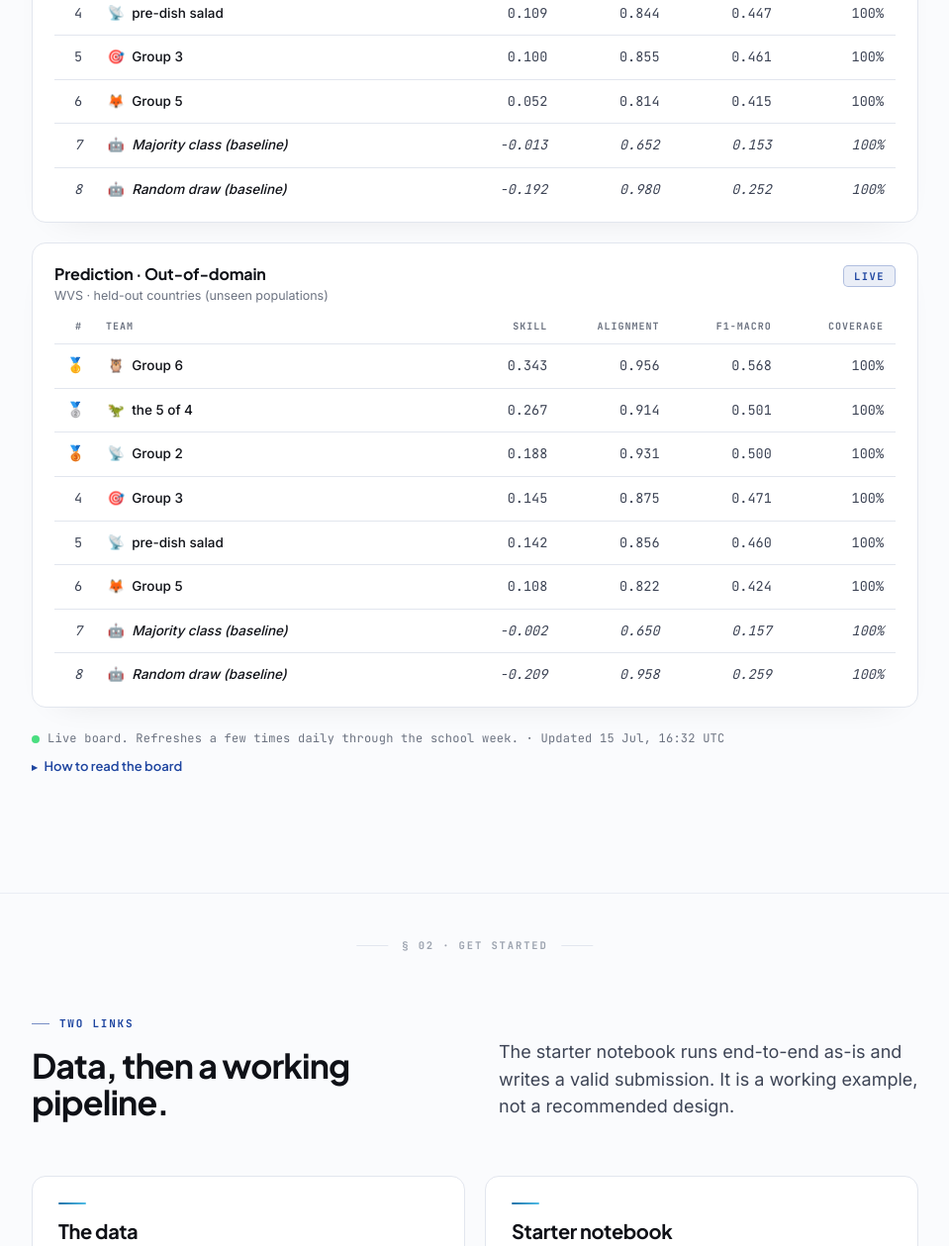
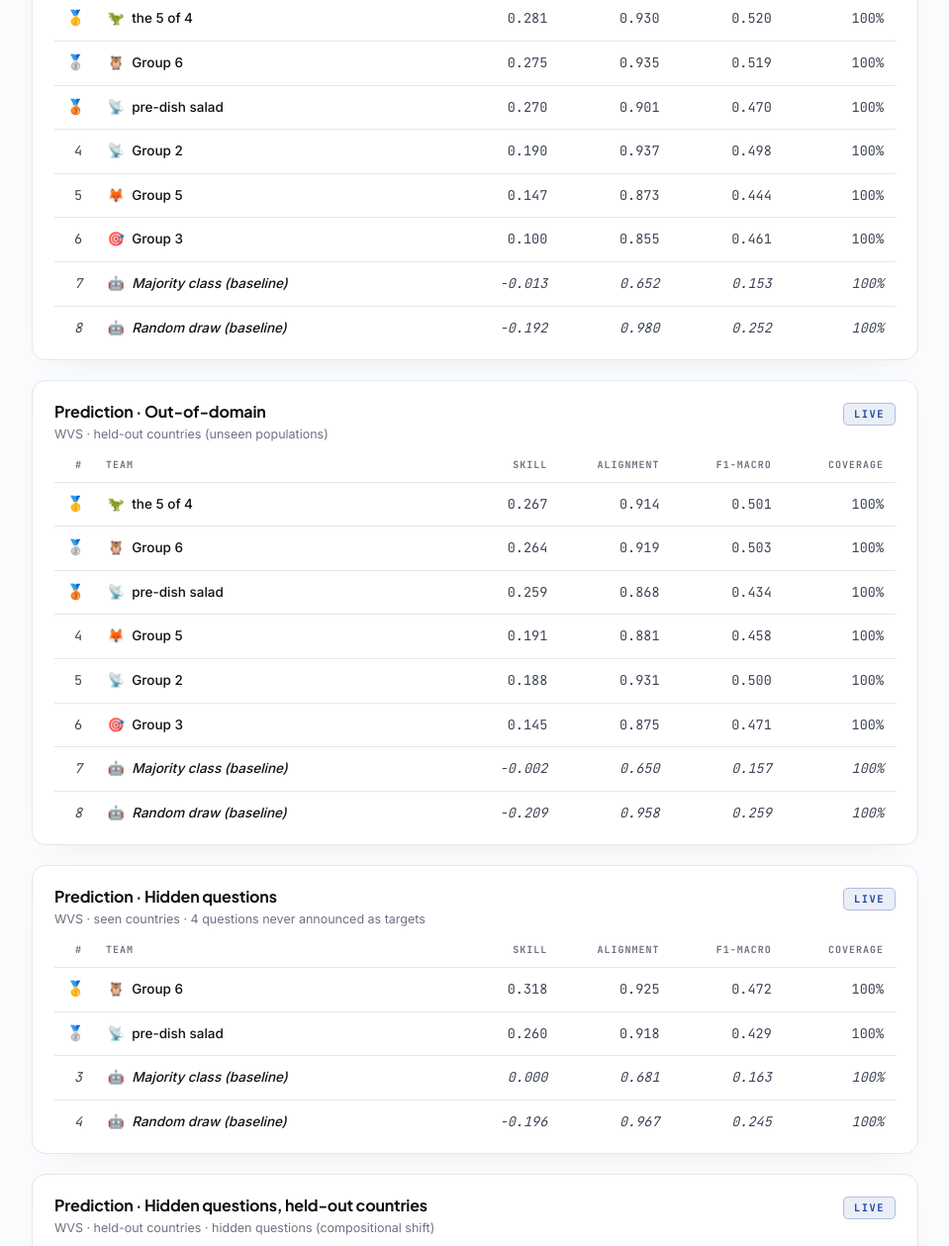
Before and after one commit to antndlcrx/antndlcrx.github.io, an Astro site: page /research/challenge in a window 1280 px wide. Shown: the part 1300-2559 px from the top of the page at 99% size, without its empty margins (160-1119 px from the left). Built offline with nearby package versions, Linux system fonts and the light colour scheme; Astro itself is replaced by a stand-in of ours.

Commit message:
Leaderboard: hidden-question tier boards; new subs from Group 5, Group 6, pre-dish salad
Co-Authored-By: Claude Fable 5 <noreply@anthropic.com>

```diff
--- a/src/data/leaderboard.json
+++ b/src/data/leaderboard.json
@@ -1,8 +1,8 @@
 {
   "_comment": "Generated by ox_competition/score.py. Overwrite + push to update the live board.",
-  "updated": "2026-07-15T16:32:18Z",
+  "updated": "2026-07-16T09:04:01Z",
   "phase": "live",
-  "note": "Live board. Refreshes a few times daily through the school week.",
+  "note": "Live board. Hidden-question tier now open: separate boards below. Refreshes a few times daily through the school week.",
   "boards": [
     {
       "id": "pred-in-domain",
@@ -44,19 +44,28 @@
       ],
       "rows": [
         {
-          "team": "Group 6",
-          "skill": 0.323,
-          "alignment": 0.963,
-          "f1_macro": 0.569,
+          "team": "the 5 of 4",
+          "skill": 0.281,
+          "alignment": 0.93,
+          "f1_macro": 0.52,
           "coverage": 1.0,
           "n_sub": 1,
           "kind": null
         },
         {
-          "team": "the 5 of 4",
-          "skill": 0.281,
-          "alignment": 0.93,
-          "f1_macro": 0.52,
+          "team": "Group 6",
+          "skill": 0.275,
+          "alignment": 0.935,
+          "f1_macro": 0.519,
+          "coverage": 1.0,
+          "n_sub": 1,
+          "kind": null
+        },
+        {
+          "team": "pre-dish salad",
+          "skill": 0.27,
+          "alignment": 0.901,
+          "f1_macro": 0.47,
           "coverage": 1.0,
           "n_sub": 1,
           "kind": null
@@ -71,10 +80,10 @@
           "kind": null
         },
         {
-          "team": "pre-dish salad",
-          "skill": 0.109,
-          "alignment": 0.844,
-          "f1_macro": 0.447,
+          "team": "Group 5",
+          "skill": 0.147,
+          "alignment": 0.873,
+          "f1_macro": 0.444,
           "coverage": 1.0,
           "n_sub": 1,
           "kind": null
@@ -84,15 +93,6 @@
           "skill": 0.1,
           "alignment": 0.855,
           "f1_macro": 0.461,
-          "coverage": 1.0,
-          "n_sub": 1,
-          "kind": null
-        },
-        {
-          "team": "Group 5",
-          "skill": 0.052,
-          "alignment": 0.814,
-          "f1_macro": 0.415,
           "coverage": 1.0,
           "n_sub": 1,
           "kind": null
@@ -157,19 +157,37 @@
       ],
       "rows": [
         {
-          "team": "Group 6",
-          "skill": 0.343,
-          "alignment": 0.956,
-          "f1_macro": 0.568,
+          "team": "the 5 of 4",
+          "skill": 0.267,
+          "alignment": 0.914,
+          "f1_macro": 0.501,
           "coverage": 1.0,
           "n_sub": 1,
           "kind": null
         },
         {
-          "team": "the 5 of 4",
-          "skill": 0.267,
-          "alignment": 0.914,
-          "f1_macro": 0.501,
+          "team": "Group 6",
+          "skill": 0.264,
+          "alignment": 0.919,
+          "f1_macro": 0.503,
+          "coverage": 1.0,
+          "n_sub": 1,
+          "kind": null
+        },
+        {
+          "team": "pre-dish salad",
+          "skill": 0.259,
+          "alignment": 0.868,
+          "f1_macro": 0.434,
+          "coverage": 1.0,
+          "n_sub": 1,
+          "kind": null
+        },
+        {
+          "team": "Group 5",
+          "skill": 0.191,
+          "alignment": 0.881,
+          "f1_macro": 0.458,
           "coverage": 1.0,
           "n_sub": 1,
           "kind": null
@@ -193,24 +211,6 @@
           "kind": null
         },
         {
-          "team": "pre-dish salad",
-          "skill": 0.142,
-          "alignment": 0.856,
-          "f1_macro": 0.46,
-          "coverage": 1.0,
-          "n_sub": 1,
-          "kind": null
-        },
-        {
-          "team": "Group 5",
-          "skill": 0.108,
-          "alignment": 0.822,
-          "f1_macro": 0.424,
-          "coverage": 1.0,
-          "n_sub": 1,
-          "kind": null
-        },
-        {
           "team": "Majority class (baseline)",
           "skill": -0.002,
           "alignment": 0.65,
@@ -229,6 +229,160 @@
           "kind": "baseline"
         }
       ]
+    },
+    {
+      "id": "pred-in-domain-hidden",
+      "title": "Prediction · Hidden questions",
+      "subtitle": "WVS · seen countries · 4 questions never announced as targets",
+      "metric": "Normalized skill (accuracy above the majority-class baseline)",
+      "state": "live",
+      "columns": [
+        {
+          "key": "team",
+          "label": "Team",
+          "align": "left"
+        },
+        {
+          "key": "skill",
+          "label": "Skill",
+          "fmt": "num3"
+        },
+        {
+          "key": "alignment",
+          "label": "Alignment",
+          "fmt": "num3"
+        },
+        {
+          "key": "f1_macro",
+          "label": "F1-macro",
+          "fmt": "num3"
+        },
+        {
+          "key": "coverage",
+          "label": "Coverage",
+          "fmt": "pct"
+        },
+        {
+          "key": "n_sub",
+          "label": "Subs",
+          "fmt": "int"
+        }
+      ],
+      "rows": [
+        {
+          "team": "Group 6",
+          "skill": 0.318,
+          "alignment": 0.925,
+          "f1_macro": 0.472,
+          "coverage": 1.0,
+          "n_sub": 1,
+          "kind": null
+        },
+        {
+          "team": "pre-dish salad",
+          "skill": 0.26,
+          "alignment": 0.918,
+          "f1_macro": 0.429,
+          "coverage": 1.0,
+          "n_sub": 1,
+          "kind": null
+        },
+        {
+          "team": "Majority class (baseline)",
+          "skill": 0.0,
+          "alignment": 0.681,
+          "f1_macro": 0.163,
+          "coverage": 1.0,
+          "n_sub": 1,
+          "kind": "baseline"
+        },
+        {
+          "team": "Random draw (baseline)",
+          "skill": -0.196,
+          "alignment": 0.967,
+          "f1_macro": 0.245,
+          "coverage": 1.0,
+          "n_sub": 1,
+          "kind": "baseline"
+        }
+      ]
+    },
+    {
+      "id": "pred-ood-hidden",
+      "title": "Prediction · Hidden questions, held-out countries",
+      "subtitle": "WVS · held-out countries · hidden questions (compositional shift)",
+      "metric": "Normalized skill (accuracy above the majority-class baseline)",
+      "state": "live",
+      "columns": [
+        {
+          "key": "team",
+          "label": "Team",
+          "align": "left"
+        },
+        {
+          "key": "skill",
+          "label": "Skill",
+          "fmt": "num3"
+        },
+        {
+          "key": "alignment",
+          "label": "Alignment",
+          "fmt": "num3"
+        },
+        {
+          "key": "f1_macro",
+          "label": "F1-macro",
+          "fmt": "num3"
+        },
+        {
+          "key": "coverage",
+          "label": "Coverage",
+          "fmt": "pct"
+        },
+        {
+          "key": "n_sub",
+          "label": "Subs",
+          "fmt": "int"
+        }
+      ],
+      "rows": [
+        {
+          "team": "Group 6",
+          "skill": 0.203,
+          "alignment": 0.914,
+          "f1_macro": 0.406,
+          "coverage": 1.0,
+          "n_sub": 1,
+          "kind": null
+        },
+        {
+          "team": "pre-dish salad",
+          "skill": 0.145,
+          "alignment": 0.866,
+          "f1_macro": 0.331,
+          "coverage": 1.0,
+          "n_sub": 1,
+          "kind": null
+        },
+        {
+          "team": "Majority class (baseline)",
+          "skill": -0.035,
+          "alignment": 0.677,
+          "f1_macro": 0.161,
+          "coverage": 1.0,
+          "n_sub": 1,
+          "kind": "baseline"
+        },
+        {
+          "team": "Random draw (baseline)",
+          "skill": -0.195,
+          "alignment": 0.982,
+          "f1_macro": 0.256,
+          "coverage": 1.0,
+          "n_sub": 1,
+          "kind": "baseline"
+        }
+      ]
     }
   ]
 }
--- a/src/pages/research/challenge.astro
+++ b/src/pages/research/challenge.astro
@@ -77,8 +77,11 @@ const phaseLabel = ({ 'pre-launch': 'Preview', practice: 'Practice', live: 'Live
           <h2 class="h-section">Live leaderboard.</h2>
         </div>
         <p class="lede-v3">
-          Two boards: in-domain (countries your models can study) and out-of-domain
-          (countries they never saw). Teams are ranked by skill.
+          Two tiers, each with an in-domain board (countries your models can study) and an
+          out-of-domain board (countries they never saw). The original nine target questions
+          form the first tier; the four hidden questions released mid-week form the second.
+          A team appears on the hidden boards once it submits predictions for those questions.
+          Teams are ranked by skill.
         </p>
       </div>
 
@@ -170,6 +173,14 @@ const phaseLabel = ({ 'pre-launch': 'Preview', practice: 'Practice', live: 'Live
             <p>
               <strong>Coverage.</strong> Share of respondent–question pairs answered, from 0
               to 100%. Unanswered pairs count as wrong in skill, so predict everyone.
+            </p>
+            <p>
+              <strong>Hidden-question boards.</strong> The two lower boards cover the four
+              questions that were never announced as targets until their mid-week release.
+              Same metrics, same truth data, but scored only over the hidden questions and
+              only for teams that submitted them. The main boards always score the original
+              nine questions, so submitting the hidden tier never changes your main-board
+              standing by itself.
             </p>
             <p>
               <strong>Baselines.</strong> <em>Majority class</em> always picks each question's
```
